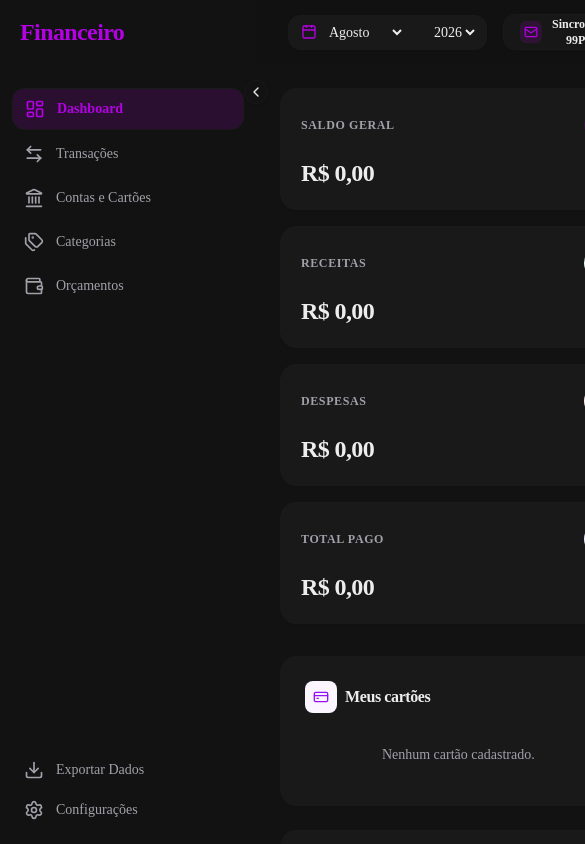
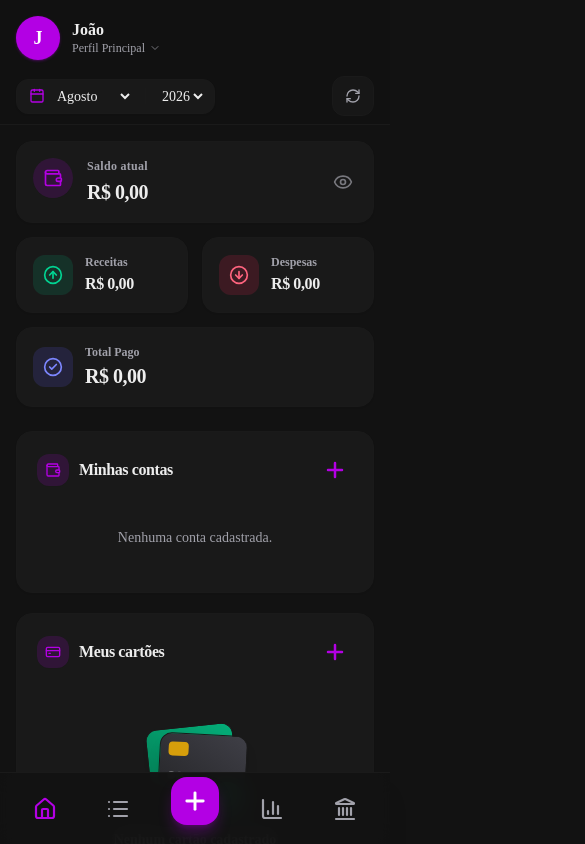
Before and after one commit to oliv-gabriel/finance, a Next.js app: page / in a window 390 px wide. Shown: the top 844 px of the page, 585 px wide, since content can reach past the window. Built offline with nearby package versions, Linux system fonts and the light colour scheme.

Commit message:
feat(ui): Deixando responsivel para Mobile

```diff
--- a/src/app/page.tsx
+++ b/src/app/page.tsx
@@ -1,7 +1,7 @@
 import { getDashboardData } from "@/app/actions/dashboard";
 import { getTransactions } from "@/app/actions/transactions";
 import Navbar from "@/components/Navbar";
-import { History, CheckCircle2, Wallet, ArrowUpCircle, ArrowDownCircle } from "lucide-react";
+import { History, CheckCircle2, Wallet, ArrowUpCircle, ArrowDownCircle, Eye } from "lucide-react";
 import Link from "next/link";
 import Notepad from "@/components/dashboard/Notepad";
 import { ExpensesBarChart, CategoriesPieChart } from "@/components/dashboard/DashboardCharts";
@@ -25,54 +25,65 @@ export default async function Dashboard({
     <div className="flex flex-col min-h-screen bg-[#121212]">
       <Navbar summary={data.summary} />
 
-      <div className="p-6 md:p-8 max-w-7xl mx-auto w-full space-y-8 flex-1 overflow-auto">
+      <div className="p-4 md:p-8 max-w-7xl mx-auto w-full space-y-6 md:space-y-8 flex-1 overflow-auto">
         {/* Row de Métricas Centrais */}
-        <div className="grid gap-4 sm:grid-cols-2 lg:grid-cols-4">
-          <div className="bg-card border border-border/70 rounded-2xl p-5 shadow-xs hover:border-border transition-colors">
-            <div className="flex items-center justify-between">
-              <span className="text-xs font-semibold text-muted-foreground uppercase tracking-wider">Saldo Geral</span>
-              <div className="size-8 rounded-full bg-[#b300e4]/15 text-[#b300e4] flex items-center justify-center shadow-2xs">
-                <Wallet className="h-4 w-4" />
+        <div className="grid grid-cols-2 lg:grid-cols-4 gap-3.5 md:gap-4">
+          {/* Saldo Geral - Ocupa linha toda no mobile */}
+          <div className="col-span-2 lg:col-span-1 bg-card border border-border/70 rounded-2xl p-4 md:p-5 shadow-xs hover:border-border transition-colors relative flex items-center justify-between">
+            <div className="flex items-start gap-3.5">
+              <div className="size-10 rounded-full bg-[#b300e4]/15 text-[#b300e4] flex items-center justify-center shrink-0 shadow-2xs">
+                <Wallet className="h-5 w-5" />
               </div>
-            </div>
-            <div className={`text-2xl lg:text-3xl font-bold tracking-tight mt-4 ${data.summary.balance >= 0 ? "text-foreground" : "text-red-500"}`}>
+              <div>
+                <span className="text-xs font-semibold text-muted-foreground tracking-wide flex items-center gap-1">
+                  Saldo atual
+                </span>
+                <div className={`text-xl md:text-2xl lg:text-3xl font-bold tracking-tight mt-1 ${data.summary.balance >= 0 ? "text-foreground" : "text-red-500"}`}>
                   {new Intl.NumberFormat("pt-BR", { style: "currency", currency: "BRL" }).format(data.summary.balance)}
                 </div>
               </div>
+            </div>
+            <span title="Ocultar valores" className="text-muted-foreground/70 hover:text-foreground cursor-pointer transition-colors shrink-0 mr-1">
+              <Eye className="h-5 w-5" />
+            </span>
+          </div>
 
-          <div className="bg-card border border-border/70 rounded-2xl p-5 shadow-xs hover:border-border transition-colors">
-            <div className="flex items-center justify-between">
-              <span className="text-xs font-semibold text-muted-foreground uppercase tracking-wider">Receitas</span>
-              <div className="size-8 rounded-full bg-emerald-50 dark:bg-emerald-950/50 text-emerald-600 dark:text-emerald-400 flex items-center justify-center">
-                <ArrowUpCircle className="h-4 w-4" />
+          {/* Receitas - Metade no mobile */}
+          <div className="col-span-1 bg-card border border-border/70 rounded-2xl p-4 md:p-5 shadow-xs hover:border-border transition-colors flex items-center gap-3">
+            <div className="size-10 rounded-xl bg-emerald-500/15 text-emerald-400 flex items-center justify-center shrink-0">
+              <ArrowUpCircle className="h-5 w-5" />
             </div>
-            </div>
-            <div className="text-2xl lg:text-3xl font-bold tracking-tight text-foreground mt-4">
+            <div className="min-w-0 flex-1">
+              <span className="text-xs font-semibold text-muted-foreground truncate block">Receitas</span>
+              <div className="text-base md:text-2xl font-bold tracking-tight text-foreground mt-0.5 truncate">
                 {new Intl.NumberFormat("pt-BR", { style: "currency", currency: "BRL" }).format(data.summary.income)}
               </div>
             </div>
+          </div>
 
-          <div className="bg-card border border-border/70 rounded-2xl p-5 shadow-xs hover:border-border transition-colors">
-            <div className="flex items-center justify-between">
-              <span className="text-xs font-semibold text-muted-foreground uppercase tracking-wider">Despesas</span>
-              <div className="size-8 rounded-full bg-rose-50 dark:bg-rose-950/50 text-rose-600 dark:text-rose-400 flex items-center justify-center">
-                <ArrowDownCircle className="h-4 w-4" />
+          {/* Despesas - Metade no mobile */}
+          <div className="col-span-1 bg-card border border-border/70 rounded-2xl p-4 md:p-5 shadow-xs hover:border-border transition-colors flex items-center gap-3">
+            <div className="size-10 rounded-xl bg-rose-500/15 text-rose-400 flex items-center justify-center shrink-0">
+              <ArrowDownCircle className="h-5 w-5" />
             </div>
-            </div>
-            <div className="text-2xl lg:text-3xl font-bold tracking-tight text-foreground mt-4">
+            <div className="min-w-0 flex-1">
+              <span className="text-xs font-semibold text-muted-foreground truncate block">Despesas</span>
+              <div className="text-base md:text-2xl font-bold tracking-tight text-foreground mt-0.5 truncate">
                 {new Intl.NumberFormat("pt-BR", { style: "currency", currency: "BRL" }).format(data.summary.expenses)}
               </div>
             </div>
+          </div>
 
-          <div className="bg-card border border-border/70 rounded-2xl p-5 shadow-xs hover:border-border transition-colors">
-            <div className="flex items-center justify-between">
-              <span className="text-xs font-semibold text-muted-foreground uppercase tracking-wider">Total Pago</span>
-              <div className="size-8 rounded-full bg-indigo-50 dark:bg-indigo-950/50 text-indigo-600 dark:text-indigo-400 flex items-center justify-center">
-                <CheckCircle2 className="h-4 w-4" />
+          {/* Total Pago */}
+          <div className="col-span-2 lg:col-span-1 bg-card border border-border/70 rounded-2xl p-4 md:p-5 shadow-xs hover:border-border transition-colors flex items-center gap-3">
+            <div className="size-10 rounded-xl bg-indigo-500/15 text-indigo-400 flex items-center justify-center shrink-0">
+              <CheckCircle2 className="h-5 w-5" />
             </div>
+            <div className="min-w-0 flex-1">
+              <span className="text-xs font-semibold text-muted-foreground truncate block">Total Pago</span>
+              <div className="text-xl md:text-2xl font-bold tracking-tight text-foreground mt-0.5 truncate">
+                {new Intl.NumberFormat("pt-BR", { style: "currency", currency: "BRL" }).format(data.summary.paidExpenses)}
               </div>
-            <div className="text-2xl lg:text-3xl font-bold tracking-tight text-foreground mt-4">
-              {new Intl.NumberFormat("pt-BR", { style: "currency", currency: "BRL" }).format(data.summary.paidExpenses)}
             </div>
           </div>
         </div>
--- a/src/components/ClientMainContent.tsx
+++ b/src/components/ClientMainContent.tsx
@@ -3,6 +3,7 @@
 import { useSidebar } from "./SidebarProvider";
 import { clsx, type ClassValue } from "clsx";
 import { twMerge } from "tailwind-merge";
+import MobileNav from "./MobileNav";
 
 function cn(...inputs: ClassValue[]) {
   return twMerge(clsx(inputs));
@@ -13,10 +14,11 @@ export default function ClientMainContent({ children }: { children: React.ReactN
 
   return (
     <main className={cn(
-      "flex-1 transition-all duration-300 min-h-screen flex flex-col",
-      isCollapsed ? "ml-20" : "ml-64"
+      "flex-1 transition-all duration-300 min-h-screen flex flex-col w-full pb-22 md:pb-0",
+      isCollapsed ? "md:ml-20" : "md:ml-64"
     )}>
       {children}
+      <MobileNav />
     </main>
   );
 }
--- /dev/null
+++ b/src/components/MobileNav.tsx
@@ -0,0 +1,71 @@
+"use client";
+
+import Link from "next/link";
+import { usePathname, useRouter } from "next/navigation";
+import {
+  Home,
+  List,
+  Plus,
+  BarChart3,
+  User,
+  Landmark,
+  Tags
+} from "lucide-react";
+
+export default function MobileNav() {
+  const pathname = usePathname();
+  const router = useRouter();
+
+  return (
+    <nav className="md:hidden fixed bottom-0 left-0 right-0 h-18 bg-[#121212]/95 backdrop-blur-md border-t border-border/60 z-50 flex items-center justify-around px-2 pb-safe shadow-xl">
+      {/* 1. Home */}
+      <Link
+        href="/"
+        className={`flex flex-col items-center justify-center p-2 rounded-xl transition-all duration-200 ${
+          pathname === "/" ? "text-[#b300e4] font-semibold" : "text-muted-foreground hover:text-foreground"
+        }`}
+      >
+        <Home className="h-6 w-6 stroke-[2.2]" />
+      </Link>
+
+      {/* 2. Transações / Extrato */}
+      <Link
+        href="/transactions"
+        className={`flex flex-col items-center justify-center p-2 rounded-xl transition-all duration-200 ${
+          pathname === "/transactions" ? "text-[#b300e4] font-semibold" : "text-muted-foreground hover:text-foreground"
+        }`}
+      >
+        <List className="h-6 w-6 stroke-[2.2]" />
+      </Link>
+
+      {/* 3. Botão Central Flutuante (+) */}
+      <Link
+        href="/transactions"
+        className="w-12 h-12 rounded-2xl bg-[#b300e4] hover:bg-[#b300e4]/90 text-white flex items-center justify-center -translate-y-2 shadow-lg shadow-[#b300e4]/30 transition-transform active:scale-95 cursor-pointer"
+        title="Nova transação"
+      >
+        <Plus className="h-7 w-7 stroke-[2.5] text-white" />
+      </Link>
+
+      {/* 4. Orçamentos / Gráficos */}
+      <Link
+        href="/budgets"
+        className={`flex flex-col items-center justify-center p-2 rounded-xl transition-all duration-200 ${
+          pathname === "/budgets" ? "text-[#b300e4] font-semibold" : "text-muted-foreground hover:text-foreground"
+        }`}
+      >
+        <BarChart3 className="h-6 w-6 stroke-[2.2]" />
+      </Link>
+
+      {/* 5. Contas e Cartões / Perfil */}
+      <Link
+        href="/accounts"
+        className={`flex flex-col items-center justify-center p-2 rounded-xl transition-all duration-200 ${
+          pathname === "/accounts" ? "text-[#b300e4] font-semibold" : "text-muted-foreground hover:text-foreground"
+        }`}
+      >
+        <Landmark className="h-6 w-6 stroke-[2.2]" />
+      </Link>
+    </nav>
+  );
+}
--- a/src/components/Navbar.tsx
+++ b/src/components/Navbar.tsx
@@ -1,6 +1,6 @@
 "use client";
 
-import { Wallet, ArrowUpCircle, ArrowDownCircle, CheckCircle2 } from "lucide-react";
+import { ChevronDown } from "lucide-react";
 import DateFilter from "./DateFilter";
 import SyncEmailsButton from "./SyncEmailsButton";
 
@@ -16,7 +16,24 @@ interface NavbarProps {
 export default function Navbar({ summary }: NavbarProps) {
   return (
     <header className="sticky top-0 z-30 w-full bg-[#121212]/95 backdrop-blur supports-[backdrop-filter]:bg-[#121212]/80">
-      <div className="flex h-16 items-center px-8 gap-4">
+      {/* Mobile Top Header (Perfil e Ações Rápidas) */}
+      <div className="md:hidden flex items-center justify-between px-4 pt-4 pb-2">
+        <div className="flex items-center gap-3">
+          <div className="w-11 h-11 rounded-full bg-[#b300e4] text-white flex items-center justify-center font-bold text-lg shadow-sm shadow-[#b300e4]/30">
+            J
+          </div>
+          <div>
+            <h2 className="text-foreground text-base font-semibold leading-tight">João</h2>
+            <div className="flex items-center gap-1 text-xs text-muted-foreground font-medium cursor-pointer hover:text-foreground transition-colors">
+              <span>Perfil Principal</span>
+              <ChevronDown className="h-3 w-3 opacity-70" />
+            </div>
+          </div>
+        </div>
+      </div>
+
+      {/* Linha de Filtro de Data e Sincronização */}
+      <div className="flex flex-wrap items-center justify-between md:justify-start min-h-14 px-4 md:px-8 py-2 gap-3 border-b md:border-none border-border/40">
         <DateFilter />
         <SyncEmailsButton />
       </div>
--- a/src/components/Sidebar.tsx
+++ b/src/components/Sidebar.tsx
@@ -37,7 +37,7 @@ export default function Sidebar() {
 
   return (
     <aside className={cn(
-      "fixed left-0 top-0 z-40 h-screen bg-[#121212] transition-all duration-300 ease-in-out",
+      "fixed left-0 top-0 z-40 h-screen bg-[#121212] transition-all duration-300 ease-in-out hidden md:block",
       isCollapsed ? "w-20" : "w-64"
     )}>
       <div className="flex h-full flex-col px-3 py-4 relative">
--- a/src/components/SyncEmailsButton.tsx
+++ b/src/components/SyncEmailsButton.tsx
@@ -2,8 +2,7 @@
 
 import { useState } from "react";
 import { syncEmails } from "@/app/actions/emailSync";
-import { Button } from "@/components/ui/Button";
-import { Mail, Loader2, Check } from "lucide-react";
+import { RefreshCw, Loader2, Check } from "lucide-react";
 
 export default function SyncEmailsButton() {
     const [status, setStatus] = useState<"idle" | "loading" | "success" | "error">("idle");
@@ -43,39 +42,38 @@ export default function SyncEmailsButton() {
         <button
             onClick={handleSync}
             disabled={status === "loading"}
-            title={errorMessage ? `Detalhes do erro: ${errorMessage}` : "Clique para buscar comprovantes de PIX no e-mail"}
-            className={`inline-flex items-center gap-2.5 h-9 px-4 rounded-xl text-xs font-semibold border transition-all duration-300 cursor-pointer disabled:cursor-wait ${
+            title={
                 status === "loading"
-                    ? "bg-[#b300e4]/15 text-[#b300e4] border-[#b300e4]/40 animate-pulse shadow-sm shadow-[#b300e4]/20"
+                    ? "Sincronizando 99Pay..."
+                    : status === "success"
+                    ? count === 0 ? "Tudo atualizado!" : `${count} novas transações da 99Pay sincronizadas!`
+                    : status === "error"
+                    ? `Erro ao sincronizar: ${errorMessage || "Falha IMAP"}`
+                    : "Sincronizar 99Pay (PIX e Corridas)"
+            }
+            className={`group inline-flex items-center justify-center gap-1.5 h-10 px-3 min-w-10 rounded-xl text-xs font-semibold border transition-all duration-300 cursor-pointer disabled:cursor-wait ${
+                status === "loading"
+                    ? "bg-[#b300e4]/15 text-[#b300e4] border-[#b300e4]/40 shadow-sm shadow-[#b300e4]/20"
                     : status === "success"
                     ? "bg-emerald-500/15 text-emerald-400 border-emerald-500/30 shadow-2xs"
                     : status === "error"
                     ? "bg-red-500/15 text-red-400 border-red-500/30"
-                    : "bg-card/80 hover:bg-card text-foreground border-border/80 hover:border-[#b300e4]/50 hover:shadow-xs"
+                    : "bg-card/80 hover:bg-card text-muted-foreground hover:text-[#b300e4] border-border/80 hover:border-[#b300e4]/50 hover:shadow-xs"
             }`}
         >
             {status === "loading" ? (
-                <>
-                    <Loader2 className="h-4 w-4 animate-spin text-[#b300e4]" />
-                    <span>Sincronizando 99Pay...</span>
-                </>
+                <Loader2 className="h-4 w-4 animate-spin text-[#b300e4]" />
             ) : status === "success" ? (
                 <>
                     <Check className="h-4 w-4 text-emerald-400" />
-                    <span>{count === 0 ? "Tudo atualizado!" : `${count} novo(s) PIX gravados!`}</span>
+                    {count > 0 && <span>+{count}</span>}
                 </>
             ) : status === "error" ? (
                 <>
-                    <span className="w-2 h-2 rounded-full bg-red-500 animate-ping mr-0.5" />
-                    <span className="truncate max-w-[180px]">{errorMessage || "Erro no IMAP"}</span>
+                    <span className="w-2.5 h-2.5 rounded-full bg-red-500 animate-ping" />
                 </>
             ) : (
-                <>
-                    <div className="p-1 rounded-md bg-[#b300e4]/15 text-[#b300e4] flex items-center justify-center">
-                        <Mail className="h-3.5 w-3.5" />
-                    </div>
-                    <span>Sincronizar 99Pay</span>
-                </>
+                <RefreshCw className="h-4 w-4 transition-transform duration-500 group-hover:rotate-180" />
             )}
         </button>
     );
--- a/src/components/dashboard/FinancialSummary.tsx
+++ b/src/components/dashboard/FinancialSummary.tsx
@@ -74,20 +74,78 @@ export default function FinancialSummary({ creditCards, accounts, month, year }:
   };
 
   return (
-    <div className="flex w-full flex-col gap-6 md:flex-row md:justify-between">
-      {/* Meus cartões */}
-      <div className="bg-card border border-border/70 shadow-xs flex h-auto w-full flex-col rounded-2xl p-6">
+    <div className="flex w-full flex-col gap-5 md:gap-6 md:flex-row md:justify-between">
+      {/* Minhas contas (Primeiro no layout mobile como na referência) */}
+      <div className="bg-card border border-border/70 shadow-xs flex h-auto w-full flex-col rounded-2xl p-5 md:p-6">
         <div className="flex w-full flex-col">
           <div className="flex items-center justify-between mb-4">
-            <div className="flex items-center gap-2">
-              <div className="size-8 rounded-lg bg-purple-50 dark:bg-purple-950/40 text-purple-600 dark:text-purple-400 flex items-center justify-center">
+            <div className="flex items-center gap-2.5">
+              <div className="size-8 rounded-xl bg-[#b300e4]/15 text-[#b300e4] flex items-center justify-center shadow-2xs">
+                <Wallet className="h-4 w-4" />
+              </div>
+              <h2 className="text-foreground text-base md:text-lg font-semibold tracking-tight">
+                Minhas <span className="font-extrabold">contas</span>
+              </h2>
+            </div>
+            <button title="Adicionar conta" className="text-[#b300e4] hover:bg-[#b300e4]/15 p-1.5 rounded-xl transition-all cursor-pointer">
+              <Plus className="h-6 w-6 stroke-[2.5]" />
+            </button>
+          </div>
+
+          <ul className="flex w-full flex-col gap-2 divide-y divide-border/30">
+            {accounts.length > 0 ? (
+              accounts.map((acc) => (
+                <li key={acc.id} className="hover:bg-muted/40 flex w-full cursor-pointer items-center justify-between rounded-xl px-2 py-3.5 transition-colors">
+                  <div className="flex items-center gap-3.5">
+                    <img
+                      alt={acc.name}
+                      width={42}
+                      height={42}
+                      className="rounded-full border border-border/40 object-contain p-1 bg-background/50"
+                      src={getBankIcon(acc.name)}
+                    />
+                    <div className="flex flex-col">
+                      <p className="text-foreground text-sm md:text-base font-semibold leading-snug">{acc.name}</p>
+                      <div className="flex items-center gap-1.5 mt-0.5 text-xs text-muted-foreground">
+                        <span>Pessoal</span>
+                        {acc.includeInTotal === false && (
+                          <span title="Conta oculta do saldo atual" className="inline-flex items-center gap-1 font-medium text-muted-foreground ml-1">
+                            • <EyeOff className="h-3 w-3 inline" /> Oculta
+                          </span>
+                        )}
+                      </div>
+                    </div>
+                  </div>
+                  <div className="text-right">
+                    <span className="text-[11px] font-medium text-muted-foreground uppercase block leading-none mb-1">Saldo de</span>
+                    <p className={`font-bold tabular-nums text-base md:text-lg ${acc.balance >= 0 ? "text-foreground" : "text-red-500"}`}>
+                      {formatCurrency(acc.balance)}
+                    </p>
+                  </div>
+                </li>
+              ))
+            ) : (
+              <p className="text-center text-sm text-muted-foreground py-6">Nenhuma conta cadastrada.</p>
+            )}
+          </ul>
+        </div>
+      </div>
+
+      {/* Meus cartões */}
+      <div className="bg-card border border-border/70 shadow-xs flex h-auto w-full flex-col rounded-2xl p-5 md:p-6">
+        <div className="flex w-full flex-col">
+          <div className="flex items-center justify-between mb-4">
+            <div className="flex items-center gap-2.5">
+              <div className="size-8 rounded-xl bg-[#b300e4]/15 text-[#b300e4] flex items-center justify-center shadow-2xs">
                 <CreditCard className="h-4 w-4" />
               </div>
-              <h2 className="text-foreground text-base font-semibold tracking-tight">
-                Meus cartões
+              <h2 className="text-foreground text-base md:text-lg font-semibold tracking-tight">
+                Meus <span className="font-extrabold">cartões</span>
               </h2>
             </div>
-            <Plus className="text-muted-foreground hover:text-foreground transition-colors cursor-pointer h-5 w-5" />
+            <button title="Adicionar cartão" className="text-[#b300e4] hover:bg-[#b300e4]/15 p-1.5 rounded-xl transition-all cursor-pointer">
+              <Plus className="h-6 w-6 stroke-[2.5]" />
+            </button>
           </div>
 
           <div className="flex w-full flex-col gap-3">
@@ -157,59 +215,26 @@ export default function FinancialSummary({ creditCards, accounts, month, year }:
                 </div>
               ))
             ) : (
-              <p className="text-center text-sm text-muted-foreground py-4">Nenhum cartão cadastrado.</p>
+              <div className="flex flex-col items-center justify-center py-10 px-4 text-center">
+                {/* Ilustração CSS de Cartões Sobrepostos estilo referência */}
+                <div className="relative w-28 h-20 mb-4">
+                  <div className="absolute top-0 left-2 w-22 h-14 bg-gradient-to-tr from-emerald-600 to-emerald-400 rounded-xl transform -rotate-6 shadow-md opacity-80 border border-white/20" />
+                  <div className="absolute top-2 right-1 w-22 h-14 bg-gradient-to-tr from-zinc-800 to-zinc-700 rounded-xl transform rotate-3 shadow-lg flex flex-col justify-between p-2 border border-white/10">
+                    <div className="w-5 h-3.5 bg-amber-400/80 rounded-sm" />
+                    <div className="flex items-center gap-1">
+                      <div className="w-2 h-2 rounded-full bg-white/40" />
+                      <div className="w-2 h-2 rounded-full bg-white/40 -ml-1" />
+                    </div>
+                  </div>
+                  <div className="absolute -bottom-2 right-2 size-8 rounded-full bg-emerald-500 text-white flex items-center justify-center shadow-lg ring-4 ring-card">
+                    <Plus className="h-5 w-5 stroke-[3]" />
+                  </div>
+                </div>
+                <p className="text-sm font-semibold text-foreground mt-2">Nenhum cartão cadastrado</p>
+                <p className="text-xs text-muted-foreground mt-0.5">Cadastre um cartão para gerenciar suas faturas e limites aqui.</p>
+              </div>
             )}
           </div>
-        </div>
-      </div>
-
-      {/* Minhas contas */}
-      <div className="bg-card border border-border/70 shadow-xs flex h-auto w-full flex-col rounded-2xl p-6">
-        <div className="flex w-full flex-col">
-          <div className="flex items-center justify-between mb-4">
-            <div className="flex items-center gap-2">
-              <div className="size-8 rounded-lg bg-[#b300e4]/15 text-[#b300e4] flex items-center justify-center shadow-2xs">
-                <Wallet className="h-4 w-4" />
-              </div>
-              <h2 className="text-foreground text-base font-semibold tracking-tight">
-                Minhas contas
-              </h2>
-            </div>
-            <Plus className="text-muted-foreground hover:text-foreground transition-colors cursor-pointer h-5 w-5" />
-          </div>
-
-          <ul className="flex w-full flex-col gap-1.5">
-            {accounts.length > 0 ? (
-              accounts.map((acc) => (
-                <li key={acc.id} className="hover:bg-muted flex w-full cursor-pointer items-center justify-between rounded-md px-2 py-3 transition-colors">
-                  <div className="flex items-center gap-3">
-                    <img
-                      alt={acc.name}
-                      width={32}
-                      height={32}
-                      className="rounded-full"
-                      src={getBankIcon(acc.name)}
-                    />
-                    <div>
-                      <div className="flex items-center gap-2 flex-wrap">
-                        <p className="text-foreground text-sm font-medium">{acc.name}</p>
-                        {acc.includeInTotal === false && (
-                          <span title="Conta oculta do saldo atual" className="inline-flex items-center gap-1 text-[11px] font-medium bg-muted text-muted-foreground px-2 py-0.5 rounded-md border border-border/60">
-                            <EyeOff className="h-3.5 w-3.5" /> Oculta
-                          </span>
-                        )}
-                      </div>
-                    </div>
-                  </div>
-                  <p className={`font-semibold tabular-nums text-sm ${acc.balance >= 0 ? "text-foreground" : "text-red-500"}`}>
-                    {formatCurrency(acc.balance)}
-                  </p>
-                </li>
-              ))
-            ) : (
-              <p className="text-center text-sm text-muted-foreground py-4">Nenhuma conta cadastrada.</p>
-            )}
-          </ul>
         </div>
       </div>
     </div>
```
Lines whose indentation alone changed are shown as unchanged.
